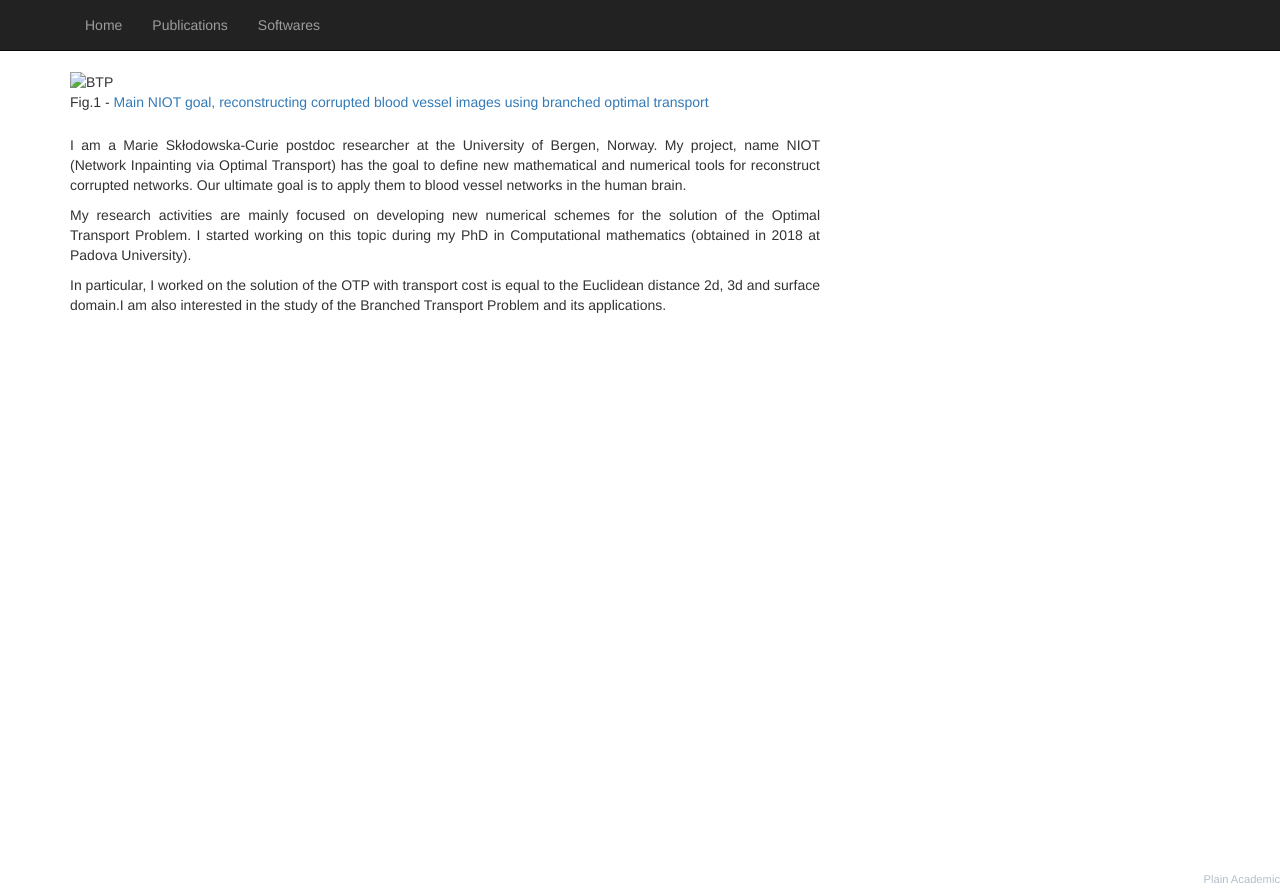
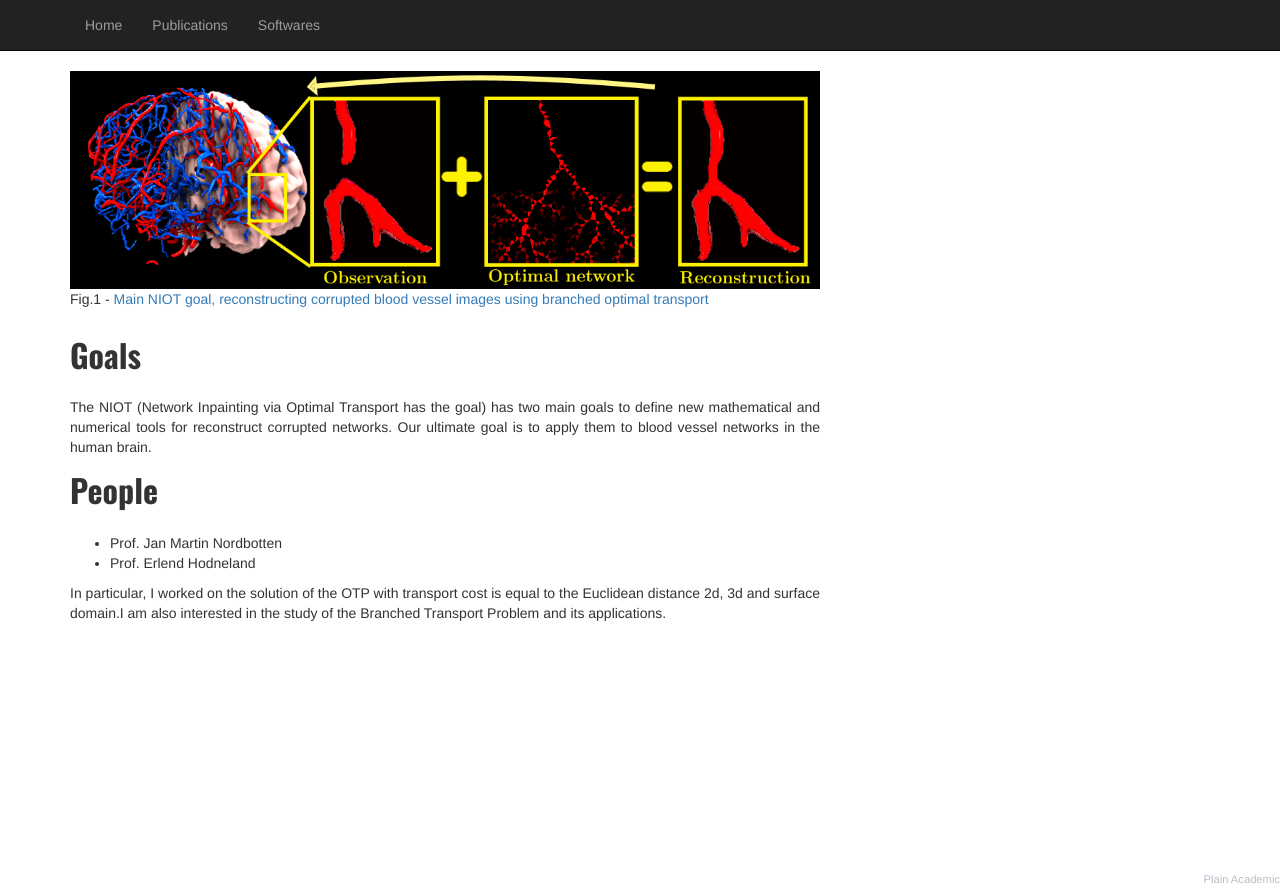
Before and after one commit to enricofacca/msca_niot, a plain HTML site: page index.html in a window 1280 px wide. Drawn offline with nearby package versions, Linux system fonts and the light colour scheme.

Commit message:
first attempt

```diff
--- a/index.html
+++ b/index.html
@@ -68,7 +68,7 @@
         <!-- Entries Column -->
         <div class="col-md-8" style="height: 100vh;">
           <figure>
-	    <img src="niot_brain.pdf" alt="BTP" style="width:48%">
+	    <img src="niot_brain.png" alt="BTP" style="width:100%">
 	    <figcaption>Fig.1 -
 	      <a href="https://arxiv.org/abs/1811.12691">
 		Main NIOT goal, reconstructing corrupted blood vessel images using branched optimal transport
@@ -79,13 +79,17 @@
           <!-- <img class="img-responsive" src="animation.gif" alt="Branch Transport"><br> -->
 
           <div style="margin-top:3%; text-align:justify;">
-	    <p> I am a Marie Skłodowska-Curie postdoc researcher at the University of Bergen, Norway. My project, name NIOT (Network Inpainting via Optimal Transport) has the goal to define new mathematical and numerical tools for reconstruct corrupted networks. Our ultimate goal is to apply them to blood vessel networks in the human brain.
+            <div style="font-family: 'Oswald', sans-serif; font-size: 32px;"><b>Goals</b></div><br>
+	    <p> The NIOT (Network Inpainting via Optimal Transport has the goal) has two main goals to define new mathematical and numerical tools for reconstruct corrupted networks. Our ultimate goal is to apply them to blood vessel networks in the human brain.
 
-	    <p> My research activities are mainly focused on
-	      developing new numerical schemes for the solution of the
-	      Optimal Transport Problem. I started working on this topic
-	      during my PhD in Computational mathematics
-	      (obtained in 2018 at Padova University).
+	      <div style="font-family: 'Oswald', sans-serif; font-size: 32px;"><b>People</b></div><br>
+
+	      <ul>
+		<li>Prof. Jan Martin Nordbotten</li>
+		<li>Prof. Erlend Hodneland</li>
+	      </ul>
+
+
 
 	    <p> In particular, I worked on the solution of the OTP
 	      with transport cost is equal to the Euclidean distance
@@ -96,16 +100,9 @@
 
 	  </div>
         </div>
-
-
-
-
         </div>
-
-
     </div>
     <!-- /.container -->
-
     <!-- Other people may like it too! -->
     <a style="color:#b5bec9;font-size:0.8em; float:right;" href="https://github.com/mavroudisv/plain-academic">Plain Academic</a>
 
```
Also changed, not shown: niot_brain.png (added), 1 other file.
